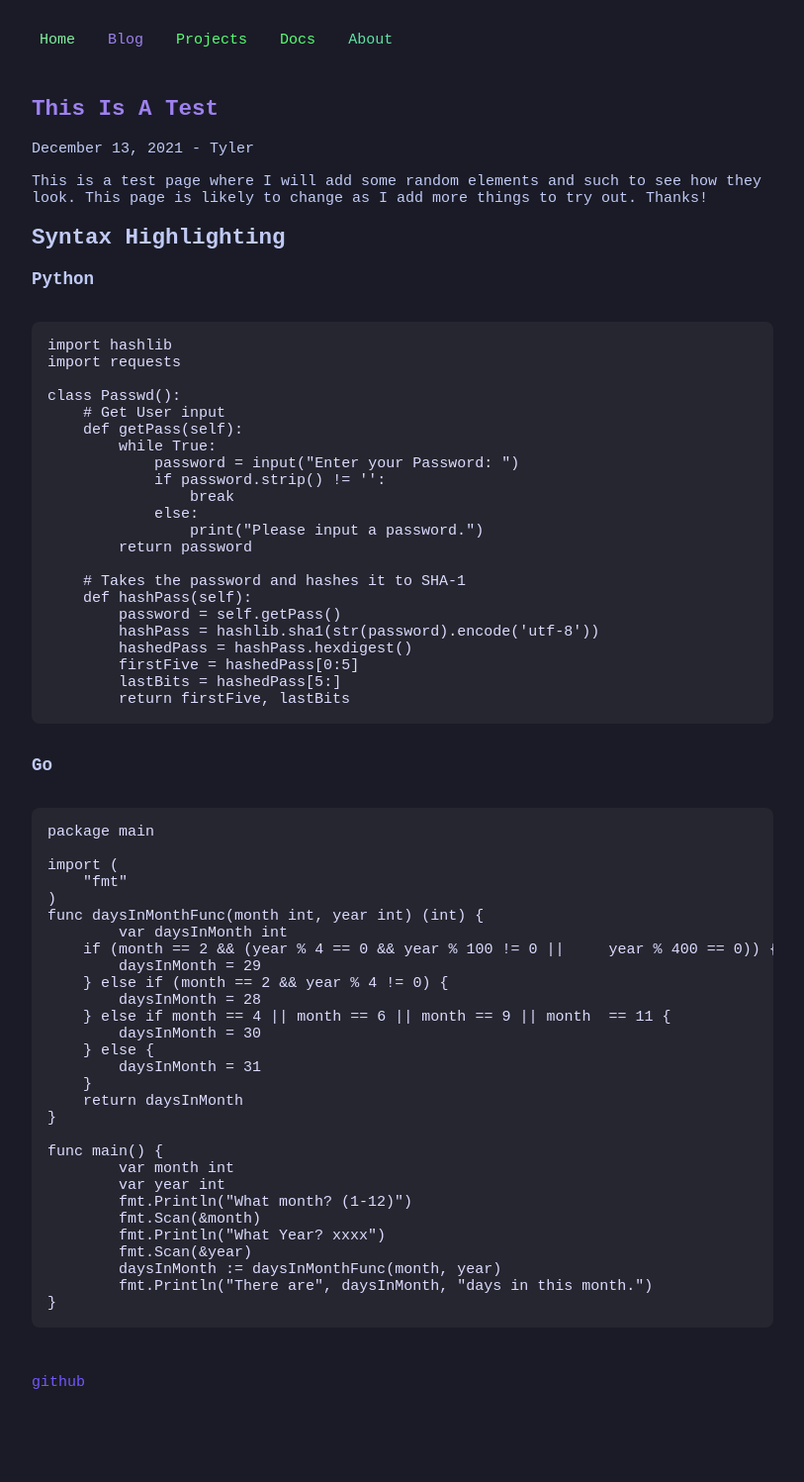
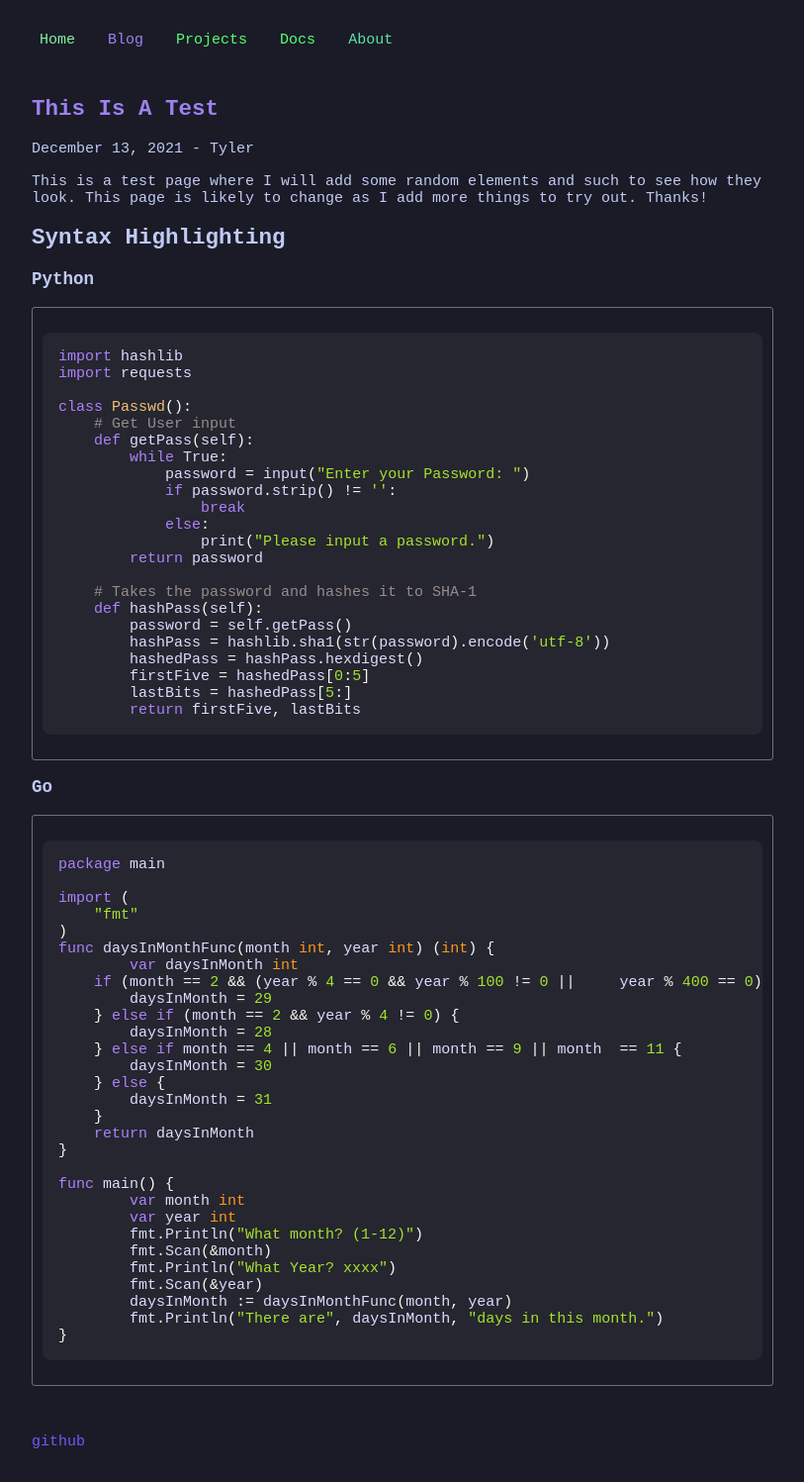
Before and after one commit to UnclassedPenguin/unclassedpenguin.github.io, a Jekyll site: the page built from _posts/2021-12-13-first-post.md, in a window 1280 px wide. Shown: the whole page at 99% size, without its empty margins (233-1046 px from the left). Built offline with Jekyll 4.4.1, drawn with Linux system fonts in a browser that asks for light colours; before the commit the page ends 1437 px from its top, so only the background shows below that.

Commit message:
add syntax highlighting

```diff
--- a/Gemfile
+++ b/Gemfile
@@ -16,6 +16,8 @@
 # If you have any plugins, put them here!
 group :jekyll_plugins do
   gem "jekyll-feed", "~> 0.12"
+  gem "kramdown"
+  gem "rouge"
 end
 
 # Windows and JRuby does not include zoneinfo files, so bundle the tzinfo-data gem
--- a/_config.yml
+++ b/_config.yml
@@ -10,6 +10,11 @@
 plugins:
   - jekyll-feed
 
+markdown: kramdown
+highlighter: rouge
+kramdown:
+  input: GFM
+  syntax_highlighter: rouge
 # Exclude from processing.
 # The following items will not be processed, by default.
 # Any item listed under the `exclude:` key here will be automatically added to
--- a/_includes/head.html
+++ b/_includes/head.html
@@ -1,4 +1,5 @@
 <head>
     <link href="{{site.baseurl}}/assets/css/style.css" rel="stylesheet">
+    <link href="{{site.baseurl}}/assets/css/syntax.css" rel="stylesheet">
     <meta name="viewport" content="width=device-width, initial-scale=1">
 </head>
--- a/assets/css/style.css
+++ b/assets/css/style.css
@@ -114,6 +114,6 @@
 }
 
 footer {
-  margin-top: 2rem;
+  margin-top: 3rem;
   color: #565f89;
 }
--- /dev/null
+++ b/assets/css/syntax.css
@@ -0,0 +1,87 @@
+.highlight table td { padding: 5px; }
+.highlight table pre { margin: 0; }
+.highlight, .highlight .w {
+  color: #f8f8f2 !important;
+  /*background-color: #212529;*/
+  background-color: transparent !important;
+  padding: 10px;
+  border: 1px solid #717171;
+  border-radius: 3px;
+}
+.highlight .err {
+  color: #212529;
+  background-color: #f92672;
+}
+.highlight .c, .highlight .ch, .highlight .cd, .highlight .cm, .highlight .cpf, .highlight .c1, .highlight .cs {
+  /*color: #75715e;*/
+  color: #978c8c;
+}
+.highlight .cp {
+  color: #f4bf75;
+}
+.highlight .nt {
+  color: #f4bf75;
+}
+.highlight .o, .highlight .ow {
+  color: #f8f8f2;
+}
+.highlight .p, .highlight .pi {
+  color: #f8f8f2;
+}
+.highlight .gi {
+  color: #a6e22e;
+}
+.highlight .gd {
+  color: #f92672;
+}
+.highlight .gh {
+  color: #66d9ef;
+  /*background-color: #212529;*/
+  background-color: transparent !important;
+  font-weight: bold;
+}
+.highlight .k, .highlight .kn, .highlight .kp, .highlight .kr, .highlight .kv {
+  color: #ae81ff;
+}
+.highlight .kc {
+  color: #fd971f;
+}
+.highlight .kt {
+  color: #fd971f;
+}
+.highlight .kd {
+  color: #fd971f;
+}
+.highlight .s, .highlight .sb, .highlight .sc, .highlight .dl, .highlight .sd, .highlight .s2, .highlight .sh, .highlight .sx, .highlight .s1 {
+  color: #a6e22e;
+}
+.highlight .sa {
+  color: #ae81ff;
+}
+.highlight .sr {
+  color: #a1efe4;
+}
+.highlight .si {
+  color: #cc6633;
+}
+.highlight .se {
+  color: #cc6633;
+}
+.highlight .nn {
+  color: #f4bf75;
+}
+.highlight .nc {
+  color: #f4bf75;
+}
+.highlight .no {
+  color: #f4bf75;
+}
+.highlight .na {
+  color: #66d9ef;
+}
+.highlight .m, .highlight .mb, .highlight .mf, .highlight .mh, .highlight .mi, .highlight .il, .highlight .mo, .highlight .mx {
+  color: #a6e22e;
+}
+.highlight .ss {
+  color: #a6e22e;
+}
```
Also changed, not shown: Gemfile.lock.
